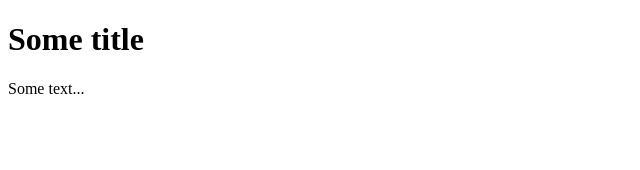
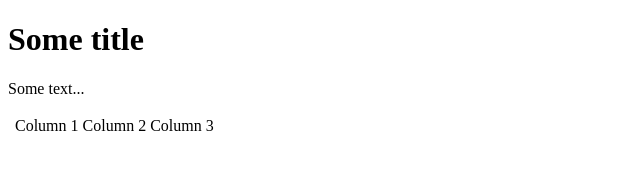
Before and after one commit to taras-tataryn/test_project, a plain HTML site: page index.html in a window 1280 px wide. Shown: the whole page, without its empty margins (0-640 px from the left). Drawn offline with Linux system fonts and the light colour scheme.

Commit message:
Commit another branch

```diff
--- a/index.html
+++ b/index.html
@@ -11,5 +11,13 @@
 		Some text...
 	</p>
 
+	<table>
+		<th>
+			<td>Column 1</td>
+			<td>Column 2</td>
+			<td>Column 3</td>
+		</th>
+	</table>
+
 </body>
 </html>
```
